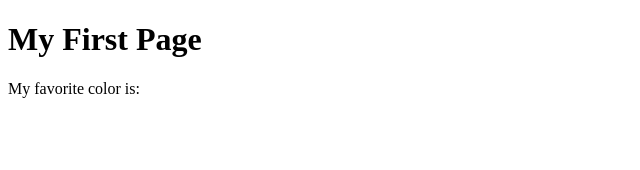
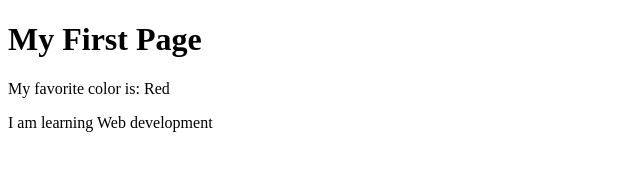
Before and after one commit to eliseopz05/wdd130, a plain HTML site: page week01/first-page.html in a window 1280 px wide. Shown: the whole page, without its empty margins (0-640 px from the left). Drawn offline with Linux system fonts and the light colour scheme.

Commit message:
updated first page

```diff
--- a/week01/first-page.html
+++ b/week01/first-page.html
@@ -9,7 +9,8 @@
 
 <body>
     <h1>My First Page</h1>
-    <p>My favorite color is: </p>
+    <p>My favorite color is: Red</p>
+    <p>I am learning Web development</p>
 </body>
 
 </html>
```
